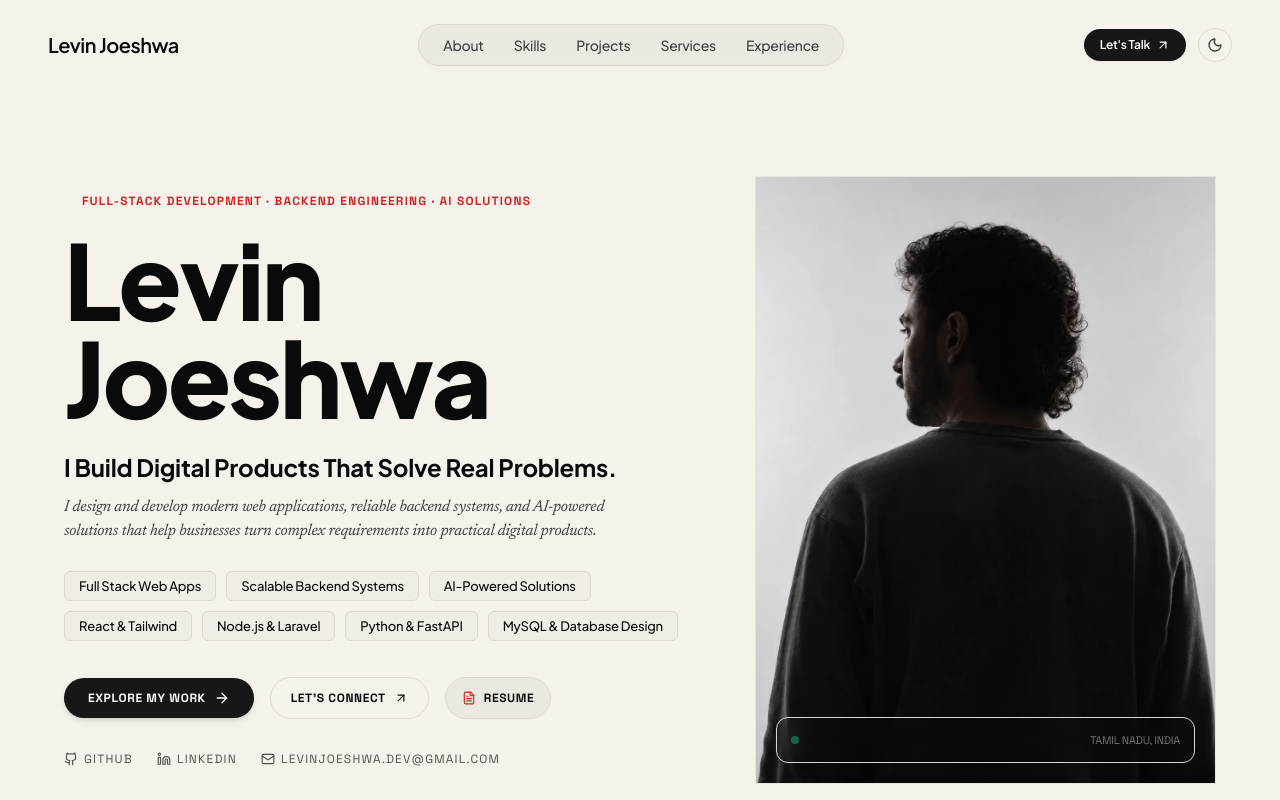
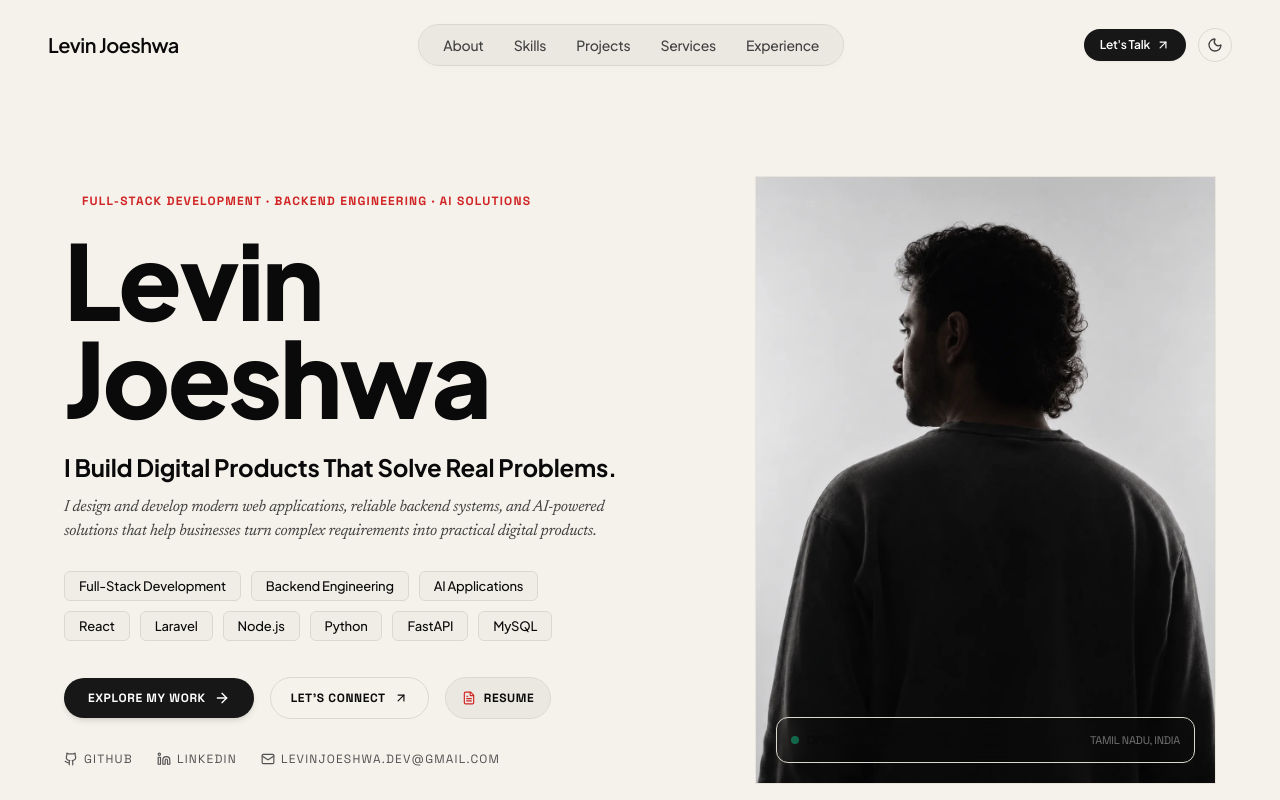
Before and after one commit to Joes005/joes_portfolio, a React (Vite) app: page / in a window 1280 px wide. Shown: the top 800 px of the page. Built offline with nearby package versions, Linux system fonts and the light colour scheme; a web font is replaced by a local one.

Commit message:
refactor(hero): organize technology and expertise badges into two logical groups

```diff
--- a/src/components/Pamidor/PamidorHero.jsx
+++ b/src/components/Pamidor/PamidorHero.jsx
@@ -22,17 +22,19 @@ export default function PamidorHero() {
     setMouseOffset({ x: 0, y: 0 });
   };
 
-  const pillRow1 = [
-    "Full Stack Web Apps",
-    "Scalable Backend Systems",
-    "AI-Powered Solutions"
+  const coreExpertise = [
+    "Full-Stack Development",
+    "Backend Engineering",
+    "AI Applications"
   ];
 
-  const pillRow2 = [
-    "React & Tailwind",
-    "Node.js & Laravel",
-    "Python & FastAPI",
-    "MySQL & Database Design"
+  const technologies = [
+    "React",
+    "Laravel",
+    "Node.js",
+    "Python",
+    "FastAPI",
+    "MySQL"
   ];
 
   const marqueeItems = [
@@ -87,28 +89,28 @@ export default function PamidorHero() {
               </p>
             </div>
 
-            {/* Two Rows of Bordered Technical Pills */}
+            {/* Two Rows of Bordered Technical Badges: Group 1 (Core Expertise) & Group 2 (Technologies) */}
             <div className="pt-1 space-y-2.5">
-              {/* Row 1 */}
+              {/* Group 1 — Core Expertise */}
               <div className="flex flex-wrap gap-2 sm:gap-2.5">
-                {pillRow1.map((pill) => (
+                {coreExpertise.map((item) => (
                   <span
-                    key={pill}
+                    key={item}
                     className="inline-flex items-center px-3.5 py-1.5 rounded-[6px] text-xs sm:text-[13px] font-medium text-ink border border-rule bg-black/[0.02] dark:bg-white/[0.04] hover:border-accent hover:text-accent transition-colors cursor-default"
                   >
-                    <HwText text={pill} flashColor="#D12424" />
+                    <HwText text={item} flashColor="#D12424" />
                   </span>
                 ))}
               </div>
 
-              {/* Row 2 */}
+              {/* Group 2 — Technologies */}
               <div className="flex flex-wrap gap-2 sm:gap-2.5">
-                {pillRow2.map((pill) => (
+                {technologies.map((item) => (
                   <span
-                    key={pill}
+                    key={item}
                     className="inline-flex items-center px-3.5 py-1.5 rounded-[6px] text-xs sm:text-[13px] font-medium text-ink border border-rule bg-black/[0.02] dark:bg-white/[0.04] hover:border-accent hover:text-accent transition-colors cursor-default"
                   >
-                    <HwText text={pill} flashColor="#D12424" />
+                    <HwText text={item} flashColor="#D12424" />
                   </span>
                 ))}
               </div>
```
